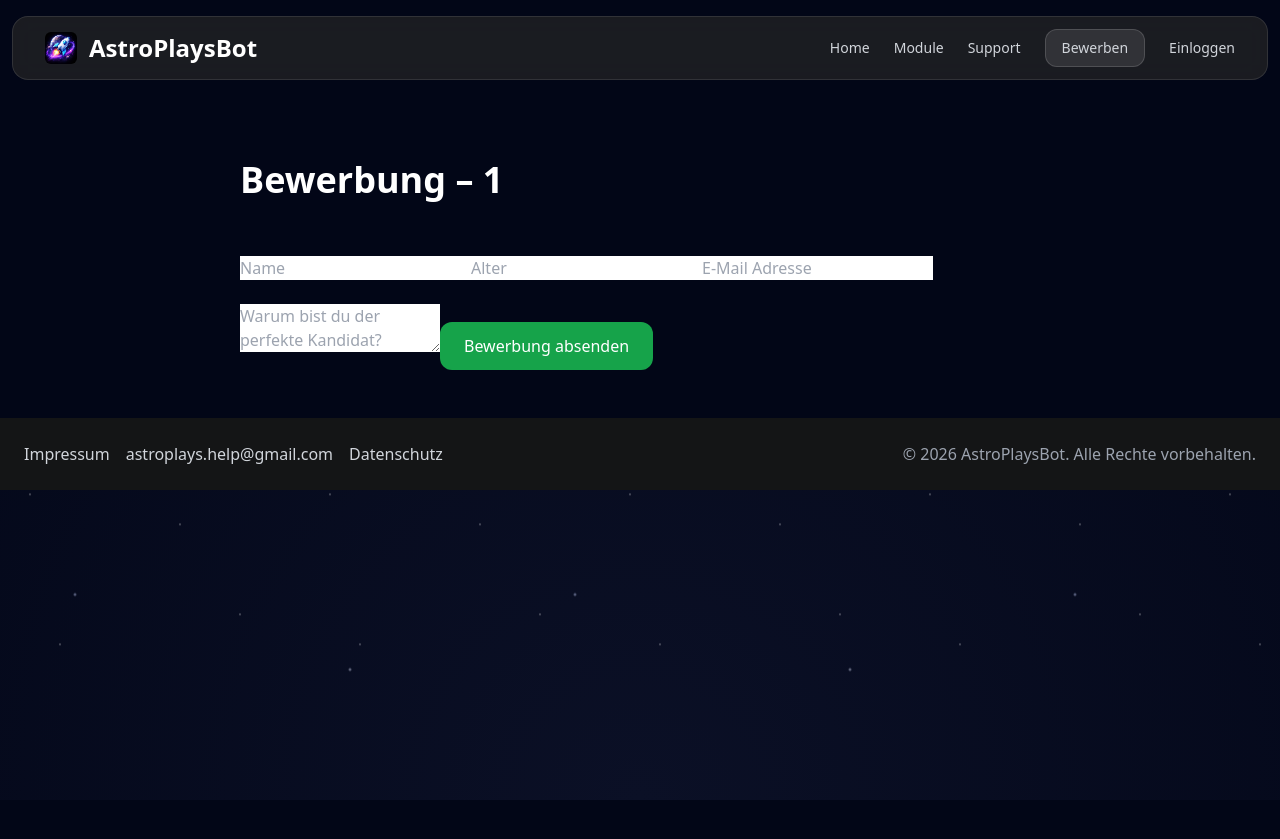
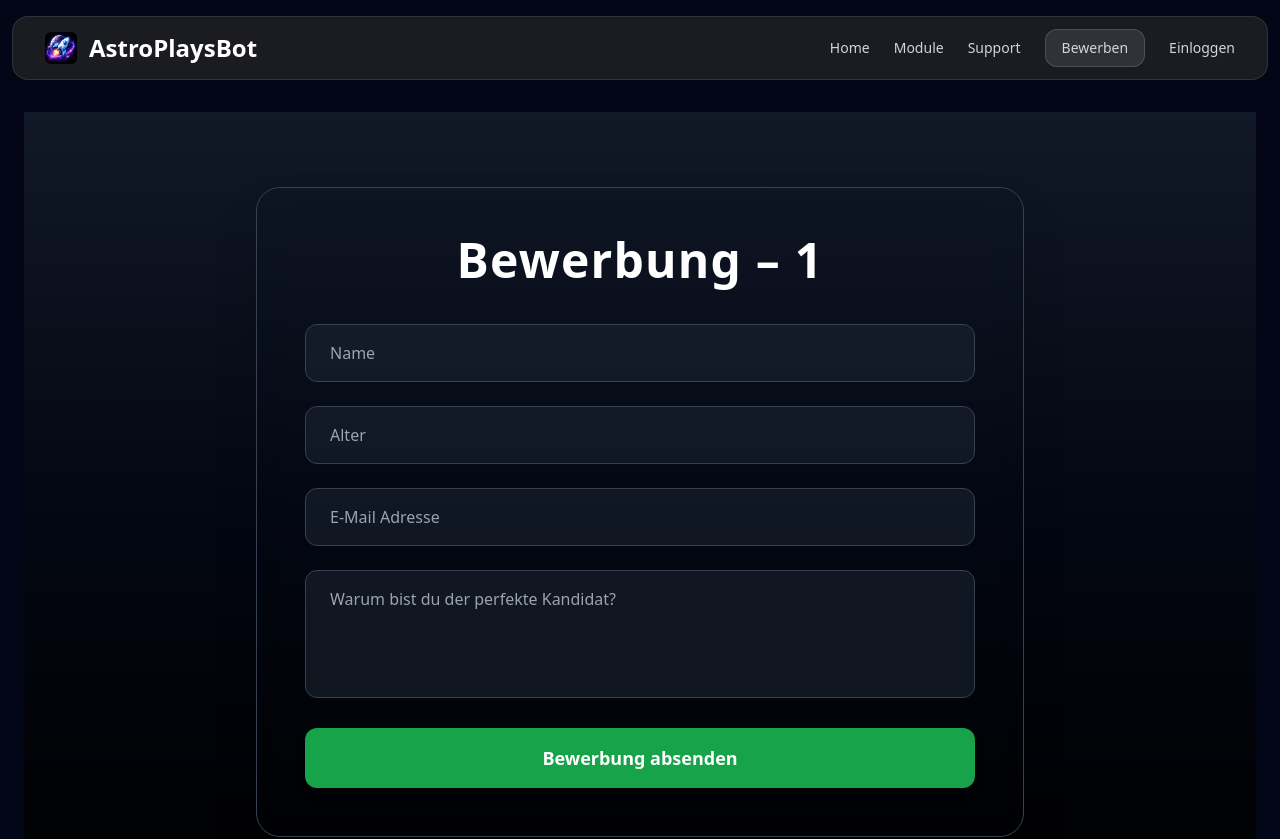
Before and after one commit to AstroPlaysBot/information, a Next.js app: page /apply/1 in a window 1280 px wide. Shown: the top 839 px of the page. Before the commit the page ends 800 px from the top, so only its background shows below. Built offline with nearby package versions, Linux system fonts and the light colour scheme.

Commit message:
Update page.tsx

```diff
--- a/src/app/apply/[role]/page.tsx
+++ b/src/app/apply/[role]/page.tsx
@@ -1,43 +1,84 @@
 'use client';
 import { useState } from 'react';
+import { useRouter } from 'next/navigation';
 
 export default function ApplyRole({ params }: { params: { role: string } }) {
   const [form, setForm] = useState<any>({ role: params.role });
+  const router = useRouter();
 
   const submit = async () => {
     await fetch('/api/applications', {
       method: 'POST',
       body: JSON.stringify(form),
     });
-    alert('Bewerbung gesendet!');
+
+    // Weiterleitung nach Absenden
+    router.push('/thank-you');
   };
 
   return (
-    <div className="max-w-4xl mx-auto p-12 text-white">
-      <h1 className="text-4xl font-bold mb-8 capitalize">
+    <div className="min-h-screen bg-gradient-to-b from-gray-900 via-gray-950 to-black flex items-center justify-center px-4">
+      <div className="max-w-3xl w-full bg-gray-850/70 backdrop-blur-lg rounded-3xl p-12 shadow-2xl border border-gray-700">
+        <h1 className="text-5xl font-extrabold mb-10 text-center text-white capitalize tracking-wide">
           Bewerbung – {params.role.replace('-', ' ')}
         </h1>
 
         <div className="space-y-6">
-        <input placeholder="Name" onChange={e => setForm({ ...form, name: e.target.value })} />
-        <input placeholder="Alter" />
-        <input placeholder="E-Mail Adresse" />
-        <textarea placeholder="Warum bist du der perfekte Kandidat?" />
+          <input
+            type="text"
+            placeholder="Name"
+            value={form.name || ''}
+            onChange={e => setForm({ ...form, name: e.target.value })}
+            className="w-full px-6 py-4 rounded-xl bg-gray-800/50 text-white placeholder-gray-400 border border-gray-700 focus:outline-none focus:ring-2 focus:ring-green-500 focus:border-transparent transition"
+          />
+          <input
+            type="number"
+            placeholder="Alter"
+            value={form.age || ''}
+            onChange={e => setForm({ ...form, age: e.target.value })}
+            className="w-full px-6 py-4 rounded-xl bg-gray-800/50 text-white placeholder-gray-400 border border-gray-700 focus:outline-none focus:ring-2 focus:ring-green-500 focus:border-transparent transition"
+          />
+          <input
+            type="email"
+            placeholder="E-Mail Adresse"
+            value={form.email || ''}
+            onChange={e => setForm({ ...form, email: e.target.value })}
+            className="w-full px-6 py-4 rounded-xl bg-gray-800/50 text-white placeholder-gray-400 border border-gray-700 focus:outline-none focus:ring-2 focus:ring-green-500 focus:border-transparent transition"
+          />
+          <textarea
+            placeholder="Warum bist du der perfekte Kandidat?"
+            value={form.reason || ''}
+            onChange={e => setForm({ ...form, reason: e.target.value })}
+            className="w-full px-6 py-4 rounded-xl bg-gray-800/50 text-white placeholder-gray-400 border border-gray-700 focus:outline-none focus:ring-2 focus:ring-green-500 focus:border-transparent transition resize-none h-32"
+          />
 
           {params.role === 'beta-tester' && (
             <>
-            <input placeholder="Discord Server Mitgliederanzahl" />
-            <input placeholder="Discord Server Link" />
+              <input
+                type="text"
+                placeholder="Discord Server Mitgliederanzahl"
+                value={form.members || ''}
+                onChange={e => setForm({ ...form, members: e.target.value })}
+                className="w-full px-6 py-4 rounded-xl bg-gray-800/50 text-white placeholder-gray-400 border border-gray-700 focus:outline-none focus:ring-2 focus:ring-green-500 focus:border-transparent transition"
+              />
+              <input
+                type="text"
+                placeholder="Discord Server Link"
+                value={form.server || ''}
+                onChange={e => setForm({ ...form, server: e.target.value })}
+                className="w-full px-6 py-4 rounded-xl bg-gray-800/50 text-white placeholder-gray-400 border border-gray-700 focus:outline-none focus:ring-2 focus:ring-green-500 focus:border-transparent transition"
+              />
             </>
           )}
 
           <button
             onClick={submit}
-          className="mt-6 px-6 py-3 rounded-xl bg-green-600 hover:bg-green-500 transition"
+            className="w-full mt-6 px-6 py-4 rounded-xl bg-green-600 hover:bg-green-500 font-bold text-lg text-white transition shadow-lg"
           >
             Bewerbung absenden
           </button>
         </div>
       </div>
+    </div>
   );
 }
```
Lines whose indentation alone changed are shown as unchanged.
